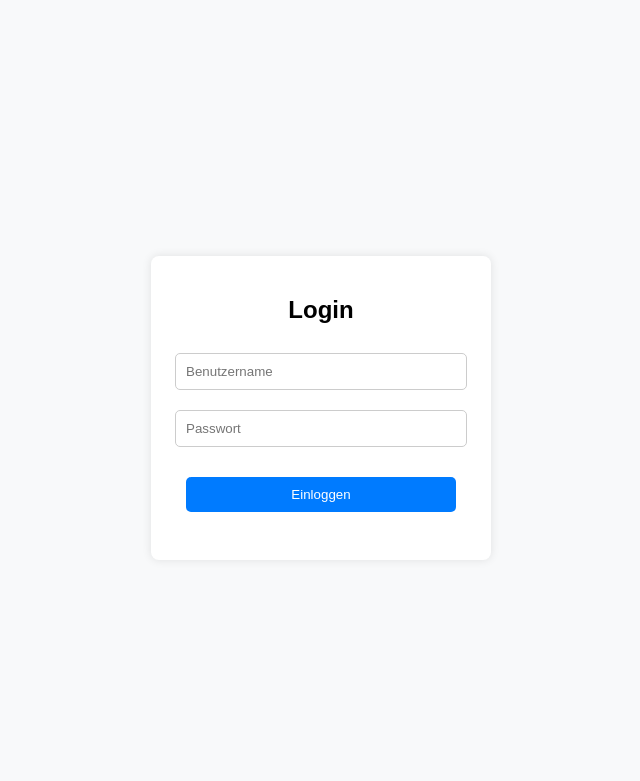
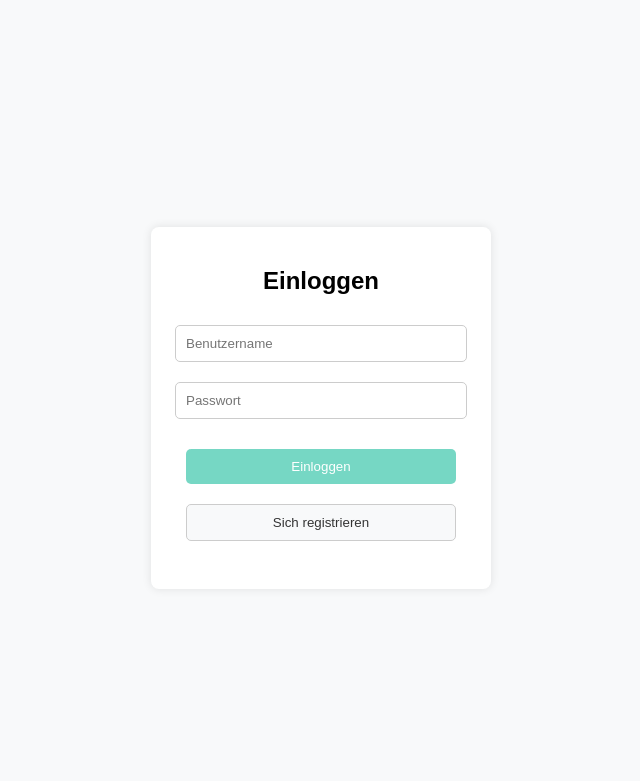
Before and after one commit to EgorAlmikeev/Wortschatz, a Django app: template my_jwt_auth/templates/login.html in a window 1280 px wide. Shown: the top 781 px of the page, without its empty margins (319-959 px from the left). Run offline with Django 5.2, Linux system fonts and the light colour scheme; the template is opened without the code that fills it, so the values that code supplies are empty.

Commit message:
login and register page route change

```diff
--- a/my_jwt_auth/templates/login.html
+++ b/my_jwt_auth/templates/login.html
@@ -4,7 +4,7 @@
 <head>
     <meta charset="UTF-8">
     <meta name="viewport" content="width=device-width, initial-scale=1.0">
-    <title>Login</title>
+    <title>Einloggen</title>
     <style>
         body {
             font-family: Arial, sans-serif;
@@ -45,28 +45,43 @@
         button {
             width: 90%;
             padding: 10px;
-            background-color: #007bff;
-            color: white;
             border: none;
             border-radius: 5px;
             cursor: pointer;
             margin-top: 20px;
         }
 
-        button:hover {
-            background-color: #0056b3;
+        .login-button {
+            background-color: #76d7c4;
+            color: white;
+        }
+
+        .login-button:hover {
+            background-color: #4ab7a5;
+        }
+
+        .register-button {
+            background-color: #f8f9fa;
+            color: #333;
+            border: 1px solid #ccc;
+        }
+
+        .register-button:hover {
+            background-color: #dee2e6;
         }
     </style>
 </head>
 
 <body>
     <div class="login-container">
-        <h2>Login</h2>
+        <h2>Einloggen</h2>
         <form id="loginForm">
             <input type="text" id="username" placeholder="Benutzername" required>
             <input type="password" id="password" placeholder="Passwort" required>
-            <button type="submit">Einloggen</button>
+            <button type="submit" class="button login-button">Einloggen</button>
         </form>
+        <button class="register-button" onclick="window.location.href='/api/auth/register/'">Sich
+            registrieren</button>
         <p id="message" style="color: red; font-size: 14px;"></p>
     </div>
 
@@ -76,7 +91,7 @@
 
             const username = document.getElementById("username").value;
             const password = document.getElementById("password").value;
-            const apiBaseUrl = window.location.origin; // Dynamische Basis-URL
+            const apiBaseUrl = window.location.origin;
 
             const response = await fetch(`${apiBaseUrl}/api/auth/token/`, {
                 method: "POST",
--- a/my_jwt_auth/urls.py
+++ b/my_jwt_auth/urls.py
@@ -1,10 +1,9 @@
 from django.urls import path
 from rest_framework_simplejwt.views import TokenObtainPairView, TokenRefreshView
 
-from .views import login
+from .views import login, register
 
 urlpatterns = [
     path('token/', TokenObtainPairView.as_view(), name='token_obtain_pair'),
     path('token/refresh/', TokenRefreshView.as_view(), name='token_refresh'),
-    path('login/', login, name="login_page")
 ]
--- a/word_collection/templates/my_words.html
+++ b/word_collection/templates/my_words.html
@@ -10,7 +10,11 @@
 
 <body>
     <div class="container mt-5">
-        <h2>User Words</h2>
+        <div class="d-flex justify-content-between align-items-center">
+            <h2>User Words</h2>
+            <button class="btn btn-danger" onclick="logout()">Logout</button>
+        </div>
+
         <ul class="list-group" id="word-list"></ul>
 
         <nav>
--- a/wortschatz/urls.py
+++ b/wortschatz/urls.py
@@ -20,6 +20,7 @@ from rest_framework_simplejwt.views import TokenObtainPairView, TokenRefreshView
 
 import word_collection.views
 import word_collection.urls
+import my_jwt_auth.views
 import my_jwt_auth.urls
 
 urlpatterns = [
@@ -27,5 +28,7 @@ urlpatterns = [
     path('api/', include(word_collection.urls)),
     path('api/auth/', include(my_jwt_auth.urls)),
     path('api/auth/', include(my_jwt_auth.urls)),
+    path('login/', my_jwt_auth.views.login, name='login_page'),
+    path('register/', my_jwt_auth.views.register, name='register_page'),
     path('my_words/', word_collection.views.my_words, name='my_words')
 ]
```
Also changed, not shown: my_jwt_auth/templates/register.html (added, +19 -0 lines), my_jwt_auth/views.py (+16 -3 lines).
